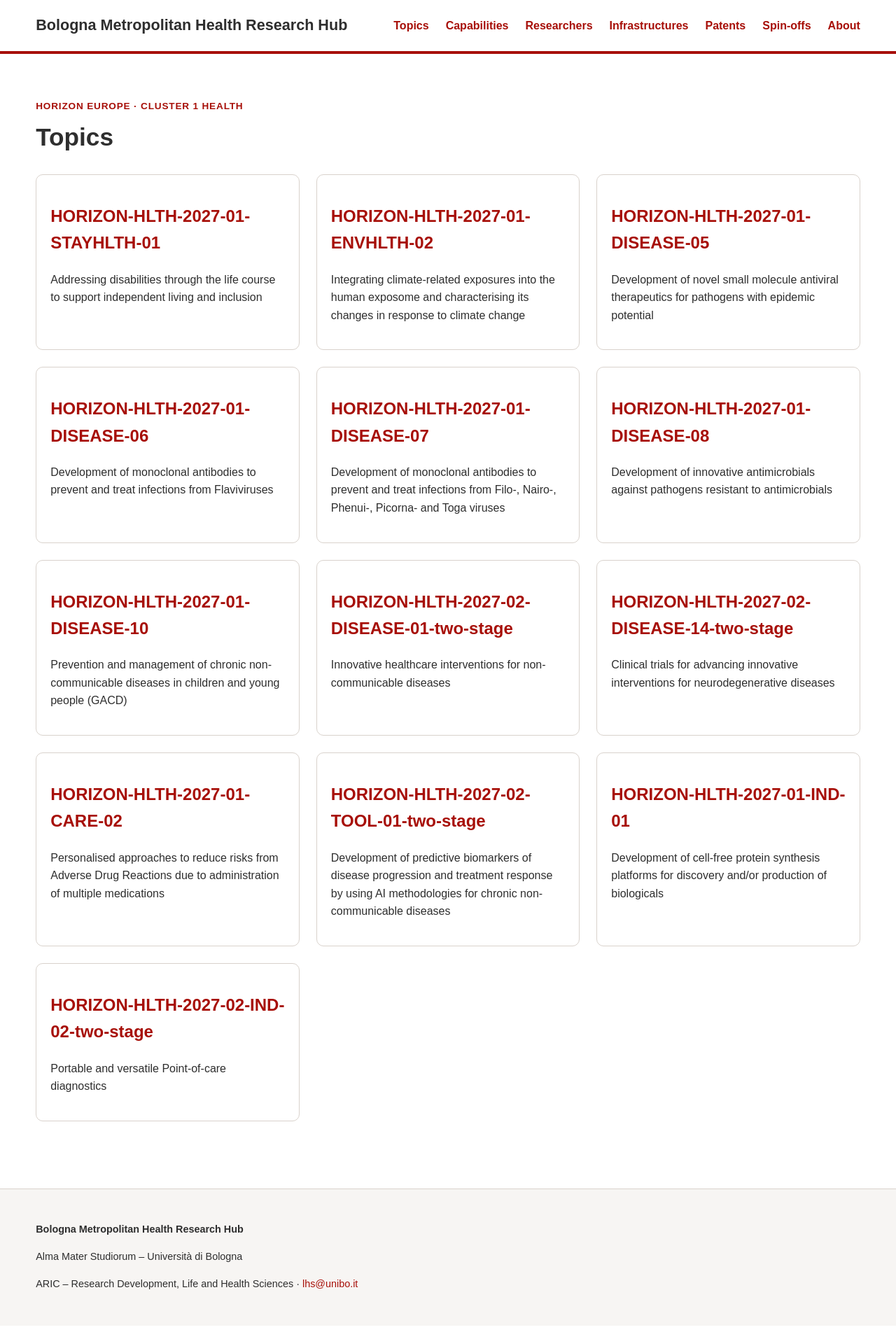
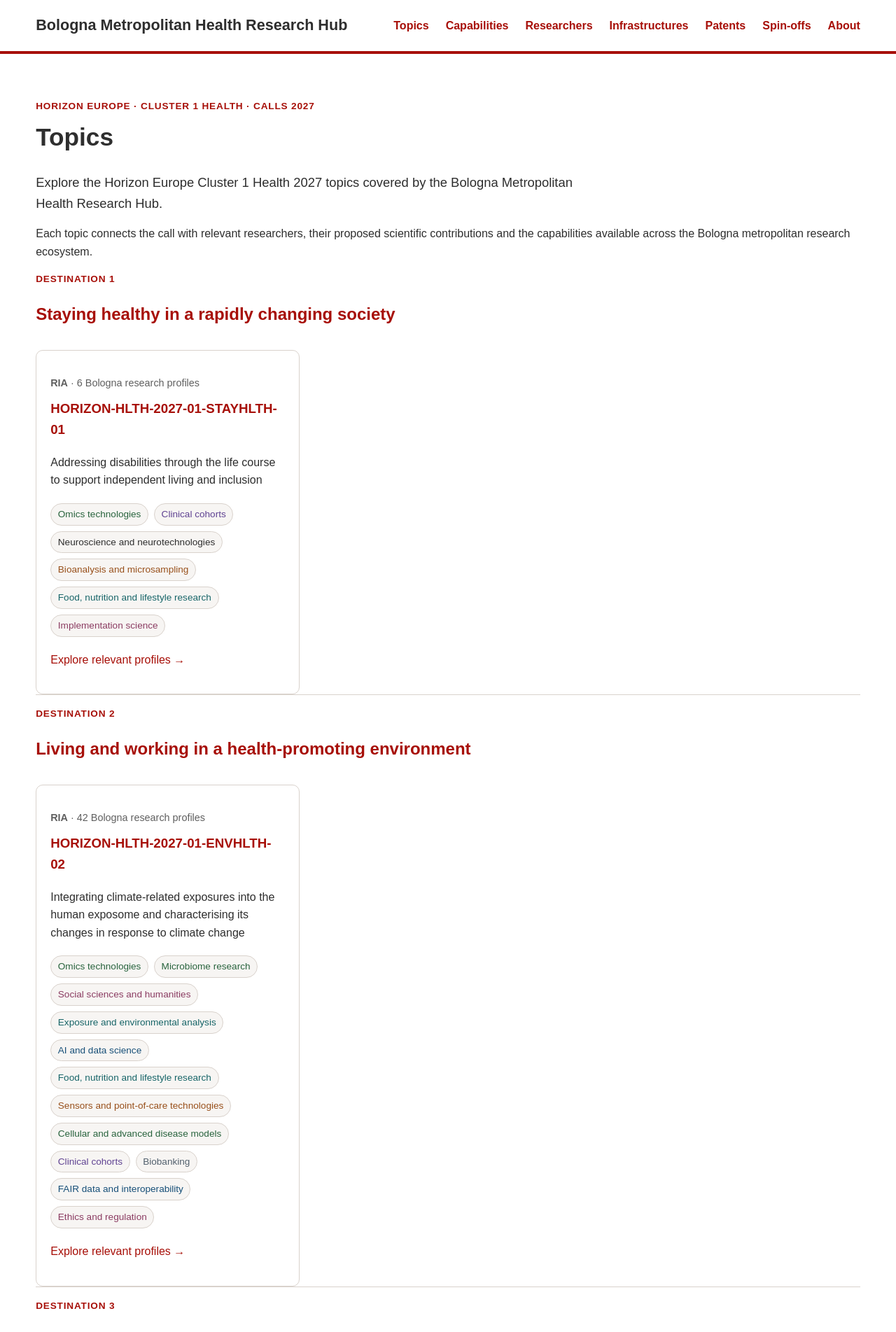
Before and after one commit to ARIC-LHS/bologna-health-hub, a Jekyll site: the page built from _pages/topics.md, in a window 1280 px wide. Shown: the top 1903 px of the page at 70% size. Built offline with Jekyll 4.4.1, drawn with Linux system fonts in a browser that asks for light colours; some of the changed text lies outside the part shown.

Commit message:
Improve Topics index with destinations and capabilities

```diff
--- /dev/null
+++ b/_data/destinations.yml
@@ -0,0 +1,17 @@
+- id: 1
+  name: Staying healthy in a rapidly changing society
+
+- id: 2
+  name: Living and working in a health-promoting environment
+
+- id: 3
+  name: Tackling diseases and reducing disease burden
+
+- id: 4
+  name: Ensuring access to innovative, sustainable and high-quality healthcare
+
+- id: 5
+  name: Unlocking the full potential of new tools, technologies and digital solutions for a healthy society
+
+- id: 6
+  name: Maintaining an innovative, sustainable and globally competitive health industry
--- a/_pages/topics.md
+++ b/_pages/topics.md
@@ -5,20 +5,132 @@ permalink: /topics/
 ---
 
 <section class="container section">
-  <p class="eyebrow">Horizon Europe · Cluster 1 Health</p>
+
+  <p class="eyebrow">
+    Horizon Europe · Cluster 1 Health · Calls 2027
+  </p>
+
   <h1>Topics</h1>
 
-  <div class="card-grid">
-    {% for topic in site.data.topics %}
-      <article class="card topic-card">
-        <h2>
-          <a href="{{ '/topics/' | append: topic.id | append: '/' | relative_url }}">
-            {{ topic.code }}
-          </a>
-        </h2>
+  <p class="lede">
+    Explore the Horizon Europe Cluster 1 Health 2027 topics covered by
+    the Bologna Metropolitan Health Research Hub.
+  </p>
 
-        <p>{{ topic.title }}</p>
-      </article>
+  <p>
+    Each topic connects the call with relevant researchers, their
+    proposed scientific contributions and the capabilities available
+    across the Bologna metropolitan research ecosystem.
+  </p>
+
+
+  {% for destination in site.data.destinations %}
+
+    {% assign destination_topics = site.data.topics
+      | where: "destination", destination.id %}
+
+    {% if destination_topics.size > 0 %}
+
+      <section class="topic-destination">
+
+        <p class="eyebrow">
+          Destination {{ destination.id }}
+        </p>
+
+        <h2>{{ destination.name }}</h2>
+
+        <div class="card-grid">
+
+          {% for topic in destination_topics %}
+
+            {% assign matches = site.data.contributions
+              | where: "topic_id", topic.id %}
+
+            <article class="card topic-card">
+
+              <p class="topic-meta">
+                <strong>{{ topic.action_type }}</strong>
+                ·
+                {{ matches.size }}
+                {% if matches.size == 1 %}
+                  Bologna research profile
+                {% else %}
+                  Bologna research profiles
+                {% endif %}
+              </p>
+
+              <h3>
+                <a href="{{ '/topics/' | append: topic.id | append: '/' | relative_url }}">
+                  {{ topic.code }}
+                </a>
+              </h3>
+
+              <p>
+                {{ topic.title }}
+              </p>
+
+             {% assign capability_string = "|" %}
+
+{% for contribution in matches %}
+  {% for capability_id in contribution.capability_ids %}
+
+    {% capture capability_token %}|{{ capability_id }}|{% endcapture %}
+
+    {% unless capability_string contains capability_token %}
+      {% capture capability_string %}{{ capability_string }}{{ capability_id }}|{% endcapture %}
+    {% endunless %}
+
+  {% endfor %}
+{% endfor %}
+
+{% assign topic_capabilities = capability_string | split: "|" %}
+
+{% if topic_capabilities.size > 1 %}
+
+  <ul class="tag-list capability-tags">
+
+    {% for capability_id in topic_capabilities %}
+
+      {% assign capability_id = capability_id | strip %}
+
+      {% if capability_id != empty %}
+
+        {% assign capability = site.data.capabilities
+          | where: "id", capability_id
+          | first %}
+
+        {% if capability %}
+
+          <li class="capability-tag capability-tag--{{ capability.id }}">
+            {{ capability.name }}
+          </li>
+
+        {% endif %}
+
+      {% endif %}
+
     {% endfor %}
-  </div>
+
+  </ul>
+
+{% endif %}
+
+              <p>
+  <a href="{{ '/topics/' | append: topic.id | append: '/' | relative_url }}">
+    Explore relevant profiles →
+  </a>
+</p>
+
+            </article>
+
+          {% endfor %}
+
+        </div>
+
+      </section>
+
+    {% endif %}
+
+  {% endfor %}
+
 </section>
--- a/assets/css/main.css
+++ b/assets/css/main.css
@@ -358,3 +358,108 @@ textarea:focus-visible {
   margin-bottom: 0.5rem;
 }
 ``
+/* TOPIC INDEX */
+
+.topic-destination {
+  margin-top: 3rem;
+}
+
+.topic-destination + .topic-destination {
+  padding-top: 1rem;
+  border-top: 1px solid var(--line);
+}
+
+.topic-meta {
+  margin-bottom: .65rem;
+  font-size: .9rem;
+  color: #5f5f5f;
+}
+
+
+/* CAPABILITY TAGS */
+
+.capability-tags {
+  margin-top: 1.25rem;
+  margin-bottom: 1.25rem;
+}
+
+.capability-tags .capability-tag {
+  border-width: 1px;
+  border-style: solid;
+  font-weight: 500;
+}
+
+
+/* Data, AI and digital */
+
+.capability-tag--ai-data,
+.capability-tag--digital-biomarkers,
+.capability-tag--interoperability {
+  color: #174f78;
+  border-color: #9cc8e5;
+  background: #edf7fd;
+}
+
+
+/* Biological and molecular */
+
+.capability-tag--omics,
+.capability-tag--microbiome-research,
+.capability-tag--cellular-disease-models,
+.capability-tag--structural-protein-science {
+  color: #28633d;
+  border-color: #a8d5b5;
+  background: #eef8f1;
+}
+
+
+/* Clinical */
+
+.capability-tag--clinical-cohorts,
+.capability-tag--clinical-trials,
+.capability-tag--clinical-pharmacology-medication-safety {
+  color: #604392;
+  border-color: #c8b7e8;
+  background: #f5f0fc;
+}
+
+
+/* Technologies and analytical methods */
+
+.capability-tag--sensors-point-of-care,
+.capability-tag--bioanalysis-microsampling,
+.capability-tag--medicinal-pharmaceutical-chemistry {
+  color: #98501b;
+  border-color: #e5bd9f;
+  background: #fdf3ec;
+}
+
+
+/* Environment, exposure, food and lifestyle */
+
+.capability-tag--exposure-environmental-analysis,
+.capability-tag--food-nutrition-analytics {
+  color: #176568;
+  border-color: #9fd1d0;
+  background: #edf8f7;
+}
+
+
+/* SSH, ethics and implementation */
+
+.capability-tag--ssh,
+.capability-tag--ethics-regulation,
+.capability-tag--implementation-science {
+  color: #8b3c62;
+  border-color: #dfb0c5;
+  background: #fcf0f5;
+}
+
+
+/* Biobanking */
+
+.capability-tag--biobanking {
+  color: #52606d;
+  border-color: #c4ccd3;
+  background: #f3f5f7;
+}
```
